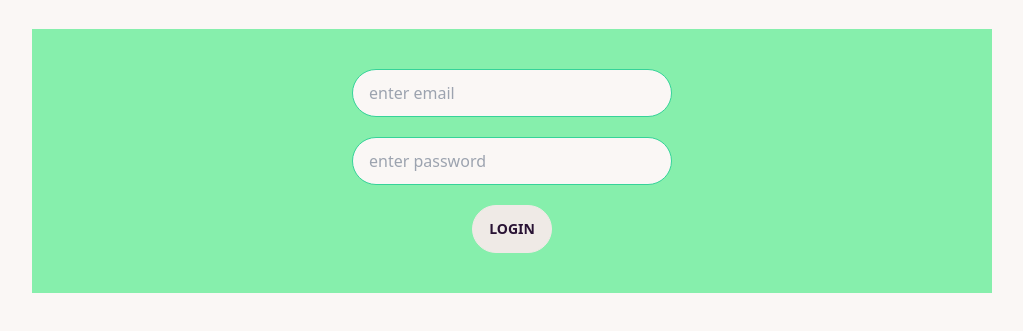
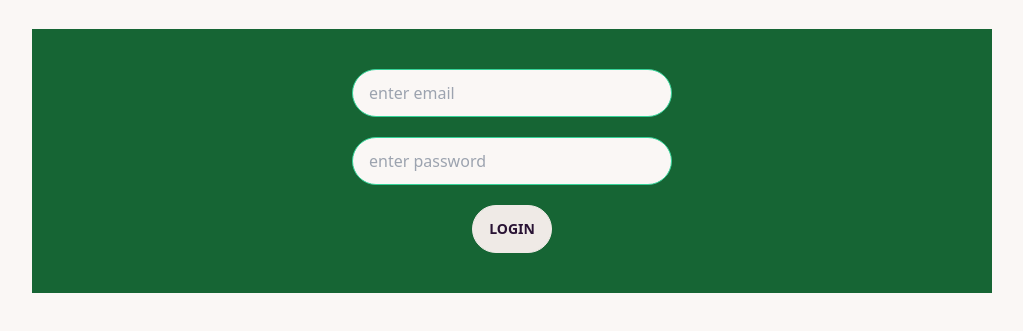
Before and after one commit to MdTanzil/home-bank, a plain HTML site: page index.html in a window 1280 px wide. Shown: the part 59-390 px from the top of the page, without its empty margins (128-1151 px from the left). Drawn offline with nearby package versions, Linux system fonts and the light colour scheme.

Commit message:
color add

```diff
--- a/index.html
+++ b/index.html
@@ -10,7 +10,7 @@
 </head>
 <body>
     <h1 class="text-5xl  font-bold text-center">Bap er Hotel <span class="text-green-300">Login</span></h1>
-    <div class="w-9/12 mx-auto bg-green-300 mt-10 p-10 ">
+    <div class="w-9/12 mx-auto bg-green-800 mt-10 p-10 ">
         <input id="email-input" type="text" placeholder="enter email" class="input mb-5  block input-bordered input-success w-full max-w-xs mx-auto" />
         <input id="password-input" type="password" placeholder="enter password" class="input block input-bordered input-success w-full max-w-xs mx-auto" />
         <button class="btn w-20 mx-auto block mt-5" id="login">Login</button>
```
